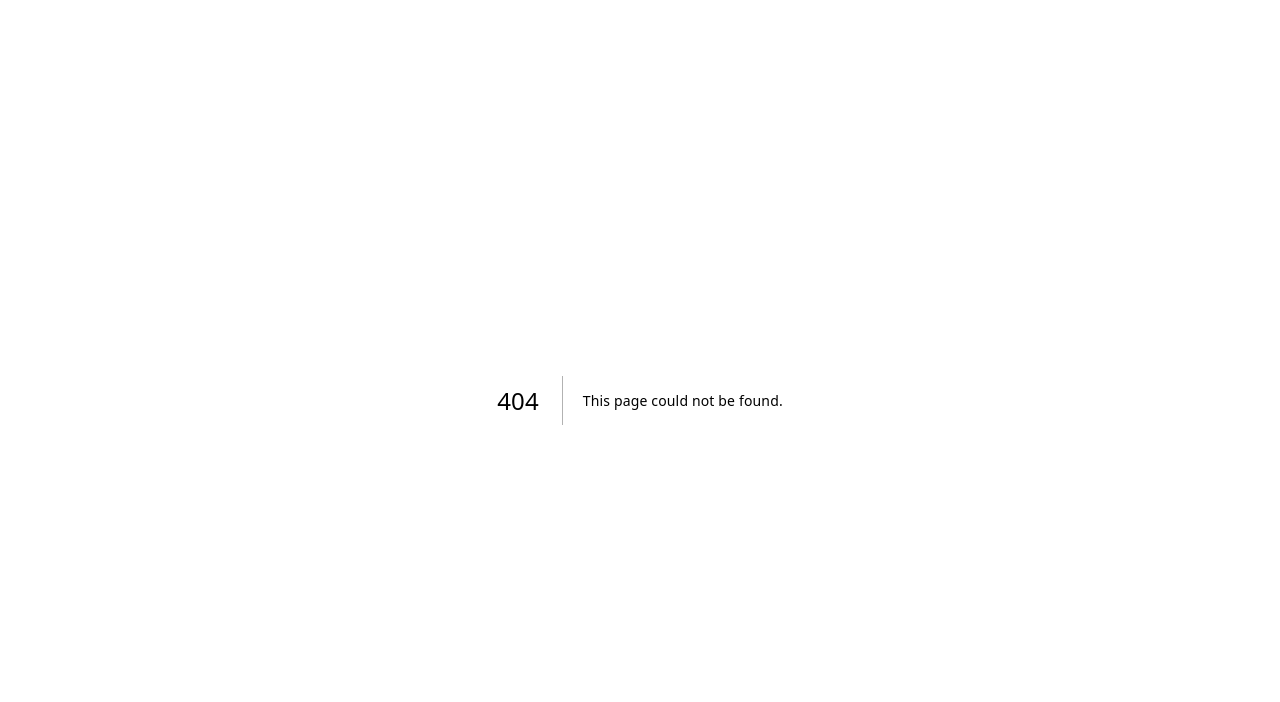
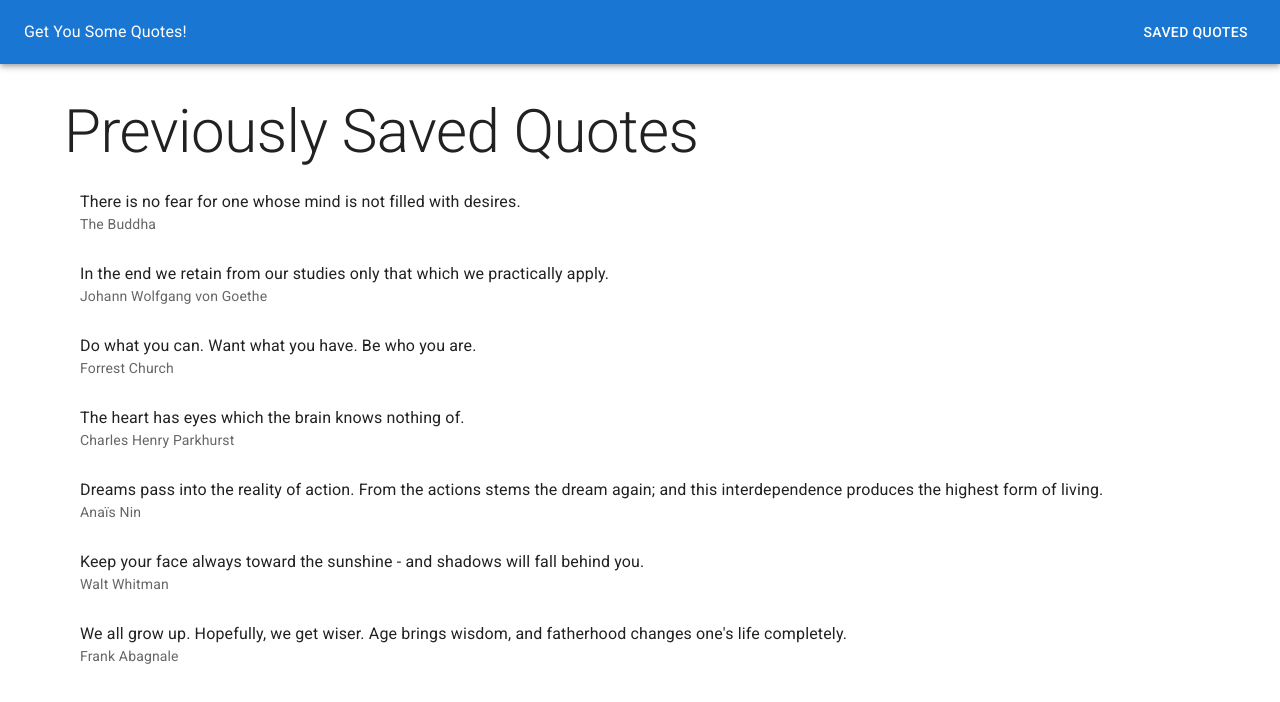
Before and after one commit to dmit-2008/dmit2008-1233-workbook-nathanhumphrey, a Next.js app in the folder week-07-rest-demo/: page /saved in a window 1280 px wide. Before the commit this address had no page. Shown: the top 702 px of the page. Built offline with nearby package versions, Linux system fonts and the light colour scheme; data requests are answered from the project's data file.

Commit message:
Update week 07 with navigation

```diff
--- /dev/null
+++ b/week-07-rest-demo/components/NavBar.js
@@ -0,0 +1,17 @@
+import { AppBar, Button, Toolbar, Typography } from '@mui/material';
+import Link from 'next/link';
+
+export default function NavBar() {
+  return (
+    <AppBar position="static">
+      <Toolbar sx={{ justifyContent: 'space-between' }}>
+        <Link href="/">
+          <Typography component="h1">Get You Some Quotes!</Typography>
+        </Link>
+        <Link href="/saved">
+          <Button color="inherit">Saved Quotes</Button>
+        </Link>
+      </Toolbar>
+    </AppBar>
+  );
+}
--- a/week-07-rest-demo/db.json
+++ b/week-07-rest-demo/db.json
@@ -24,6 +24,16 @@
       "id": "7d0f",
       "author": "Anaïs Nin",
       "quote": "Dreams pass into the reality of action. From the actions stems the dream again; and this interdependence produces the highest form of living."
+    },
+    {
+      "id": "bc49",
+      "author": "Walt Whitman",
+      "quote": "Keep your face always toward the sunshine - and shadows will fall behind you."
+    },
+    {
+      "id": "52f6",
+      "author": "Frank Abagnale",
+      "quote": "We all grow up. Hopefully, we get wiser. Age brings wisdom, and fatherhood changes one's life completely."
     }
   ]
 }
--- /dev/null
+++ b/week-07-rest-demo/pages/saved.js
@@ -0,0 +1,43 @@
+import { useEffect, useState } from 'react';
+import {
+  AppBar,
+  Box,
+  Container,
+  List,
+  ListItem,
+  ListItemText,
+  Toolbar,
+  Typography,
+} from '@mui/material';
+import { QuoteManager } from '@/utils/quote-manager';
+import NavBar from '@/components/NavBar';
+
+export default function Saved() {
+  const [savedQuotes, setSavedQuotes] = useState(null);
+
+  // Only on mount
+  useEffect(() => {
+    QuoteManager.getSavedQuotes().then((savedQuotes) => {
+      setSavedQuotes(savedQuotes);
+    });
+  }, []);
+
+  return (
+    <Box component="main">
+      <NavBar />
+      <Container maxWidth="lg" component="section">
+        <Box mt={4}>
+          <Typography variant="h2">Previously Saved Quotes</Typography>
+          <List>
+            {savedQuotes &&
+              savedQuotes.map((q) => (
+                <ListItem key={q.id}>
+                  <ListItemText primary={q.quote} secondary={q.author} />
+                </ListItem>
+              ))}
+          </List>
+        </Box>
+      </Container>
+    </Box>
+  );
+}
--- a/week-07-rest-demo/styles/globals.css
+++ b/week-07-rest-demo/styles/globals.css
@@ -1,3 +1,8 @@
 body {
   background-color: #f9f9f9;
 }
+
+.MuiToolbar-root a {
+  color: inherit;
+  text-decoration: none;
+}
--- a/week-07-rest-demo/utils/quote-manager.js
+++ b/week-07-rest-demo/utils/quote-manager.js
@@ -1,6 +1,14 @@
-const BASE_URL = 'http://localhost:3001/quotes/';
+const BASE_URL = 'http://localhost:3001/quotes';
 
 const QuoteManager = {
+  quoteExists: async function (quote) {
+    const res = await fetch(
+      `${BASE_URL}?author=${quote.author}&quote=${quote.quote}`
+    );
+    const json = await res.json();
+    return json.length == 1;
+  },
+
   /**
    * Fetches all quotes from the backend
    * @returns {Promise<Array<{id:string, author:string, quote:string}>>} an array of quote objects
```
Also changed, not shown: week-07-rest-demo/pages/index.js (+19 -43 lines).
